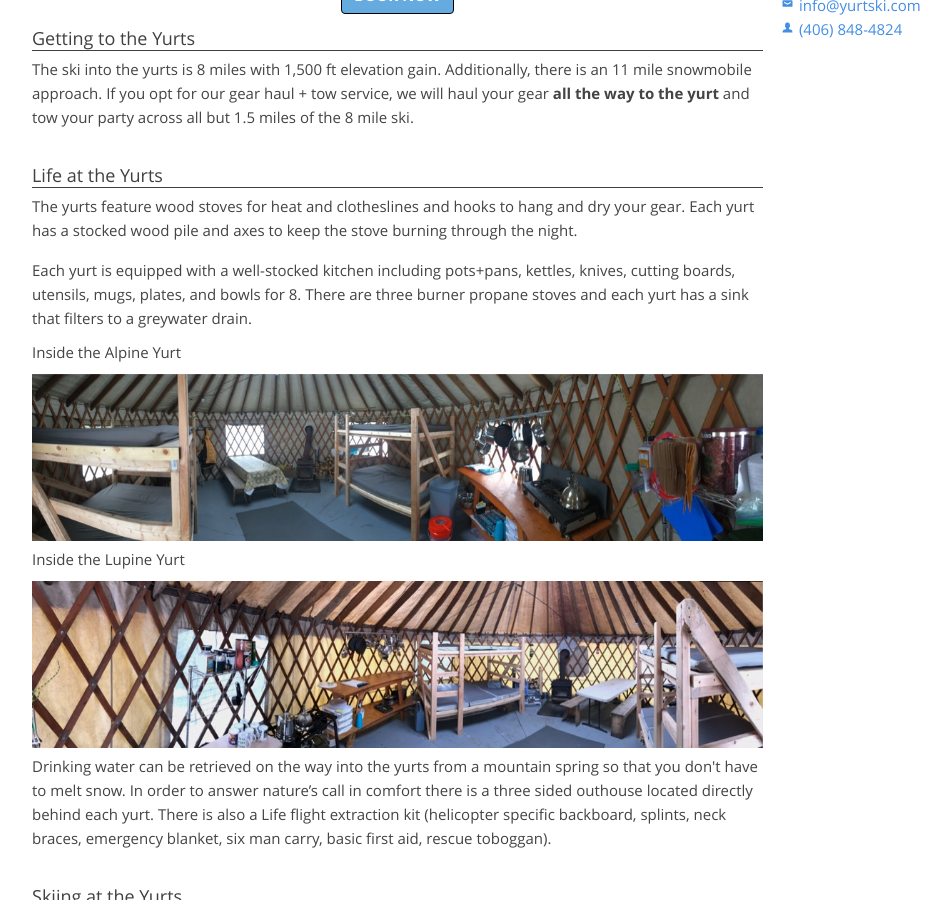
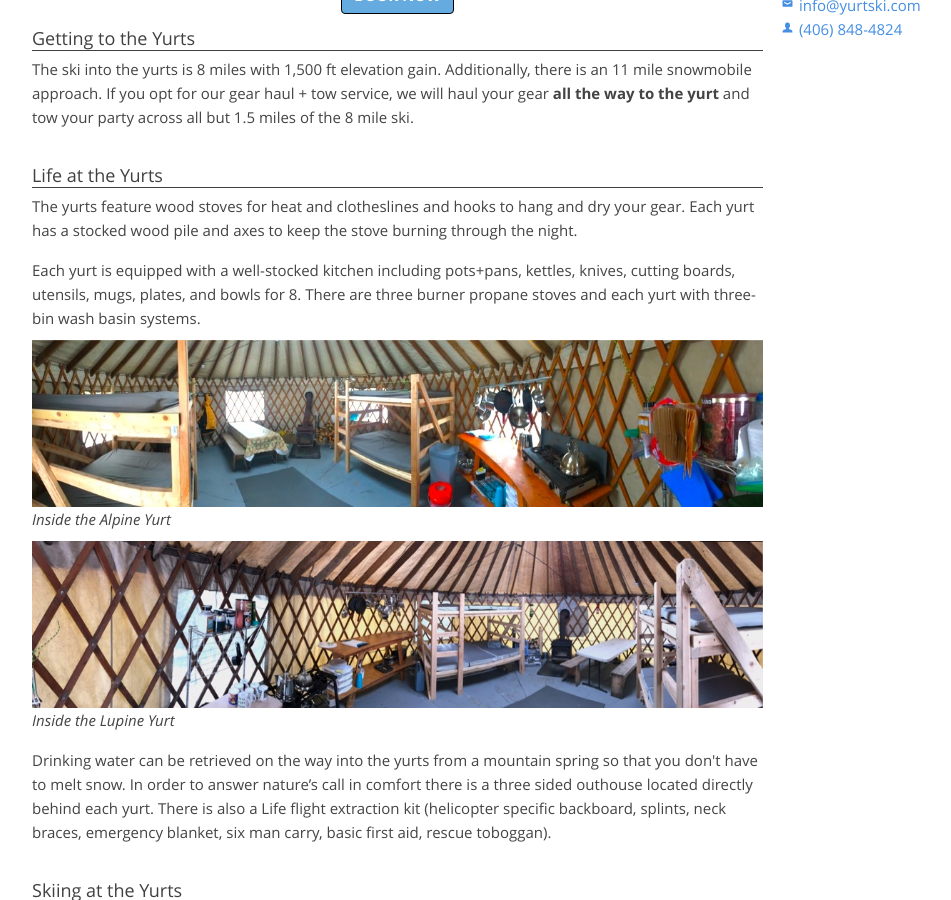
Before and after one commit to jenningsanderson/yurtski.com, a Jekyll site: the page built from pages/yurts.html, in a window 1280 px wide and 900 px high, scrolled down 828 px. Shown: the whole window, without its empty margins (150-1101 px from the left). Built offline with Jekyll 4.4.1, drawn with Linux system fonts in a browser that asks for light colours; comment, search, counter and statistics services are not loaded.

Commit message:
captions and color adjust

```diff
--- a/pages/yurts.html
+++ b/pages/yurts.html
@@ -38,17 +38,15 @@ header: '/img/yurts-night-bg.jpg'
 
 <p class="pt6">The yurts feature wood stoves for heat and clotheslines and hooks to hang and dry your gear. Each yurt has a stocked wood pile and axes to keep the stove burning through the night.</p>
 
-<p class="pt6">Each yurt is equipped with a well-stocked kitchen including pots+pans, kettles, knives, cutting boards, utensils, mugs, plates, and bowls for 8. There are three burner propane stoves and each yurt has a sink that filters to a greywater drain.</p>
-
-<p>Inside the Alpine Yurt</p>
+<p class="pt6">Each yurt is equipped with a well-stocked kitchen including pots+pans, kettles, knives, cutting boards, utensils, mugs, plates, and bowls for 8. There are three burner propane stoves and each yurt with three-bin wash basin systems.</p>
 
 <!-- <img class="mt6" src="/img/inside-yurt.jpg"> -->
 
 <img src='/img/inside-alpine-2019.jpg'>
-
-<p class="pt6">Inside the Lupine Yurt</p>
+<p class="txt-em">Inside the Alpine Yurt</p>
 
 <img src='/img/inside-lupine-2019.jpg'>
+<p class="txt-em">Inside the Lupine Yurt</p>
 
 <p class="pt6">Drinking water can be retrieved on the way into the yurts from a mountain spring so that you don't have to melt snow. In order to answer nature’s call in comfort there is a three sided outhouse located directly behind each yurt. There is also a Life flight extraction kit (helicopter specific backboard, splints, neck braces, emergency blanket, six man carry, basic first aid, rescue toboggan).</p>
 
```
Also changed, not shown: img/inside-alpine-2019.jpg.
